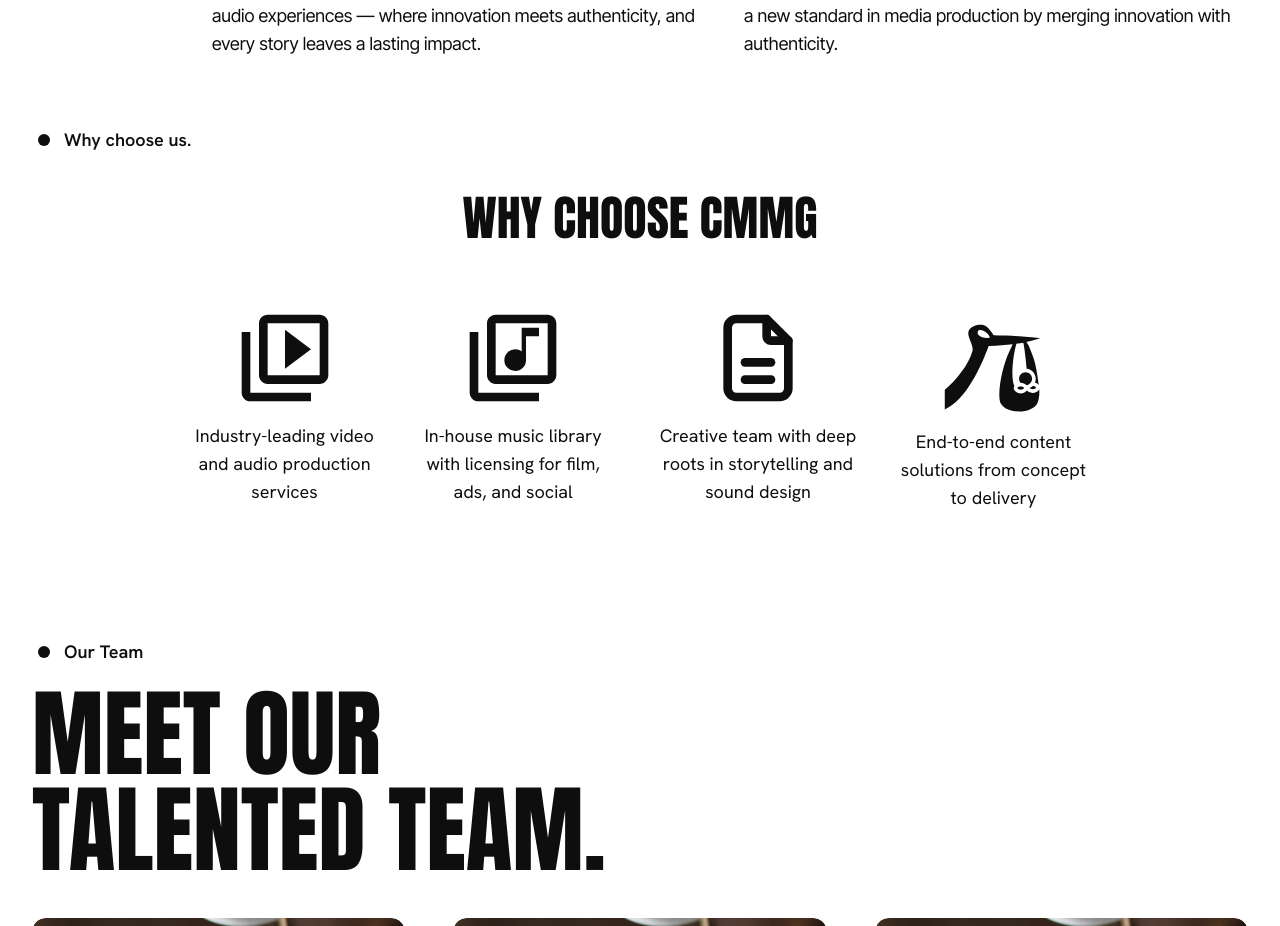
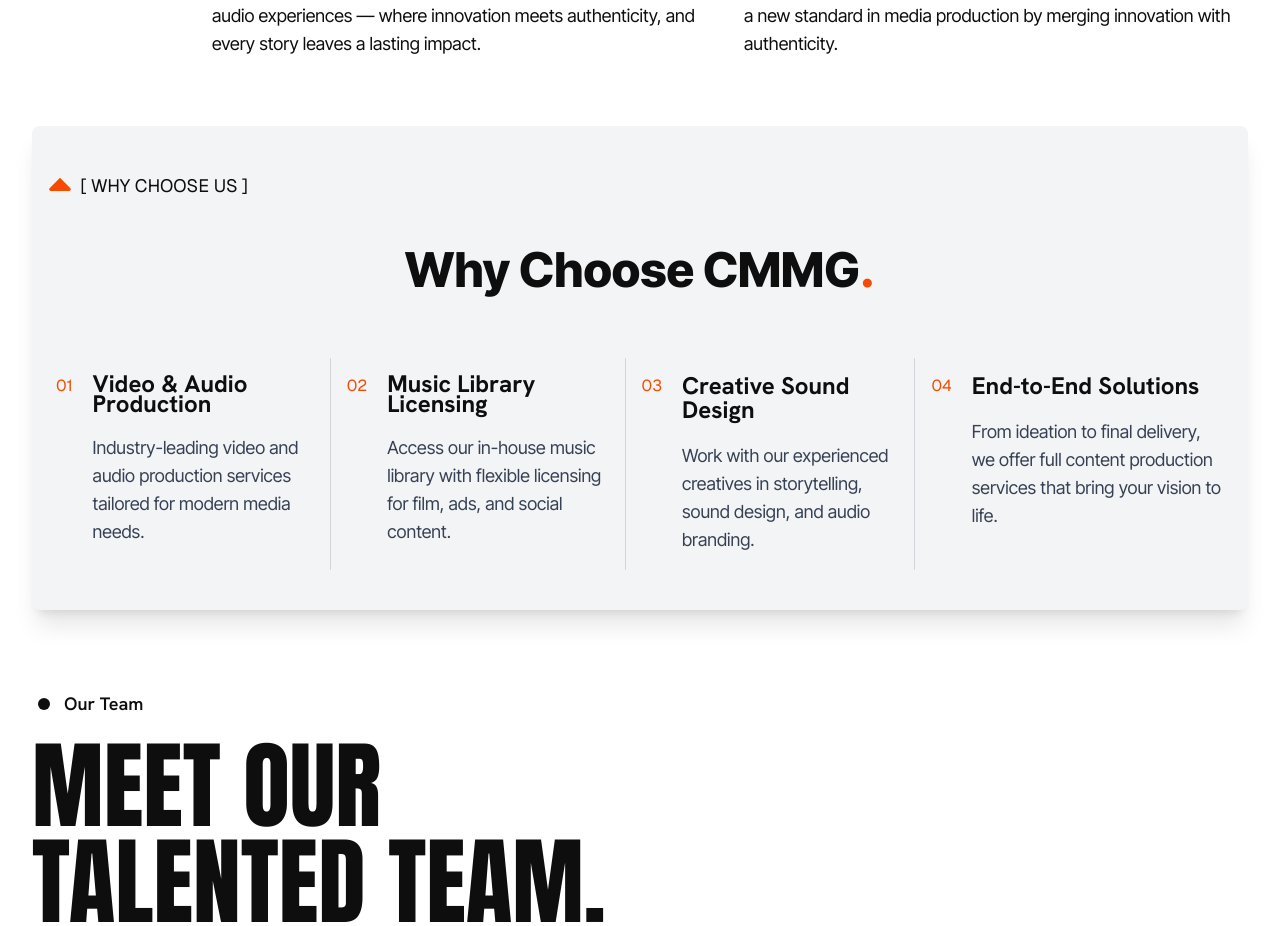
Before and after one commit to seedwaydevs/cmmg, a Next.js app: page /about in a window 1280 px wide. Shown: the part 1502-2428 px from the top of the page. Built offline with nearby package versions, Linux system fonts and the light colour scheme.

Commit message:
Updating why choose us

```diff
--- a/src/app/about/page.tsx
+++ b/src/app/about/page.tsx
@@ -119,42 +119,80 @@ const About = () => {
         </div>
 
         {/* Section 3: Why Choose Us */}
-        <div>
-          <div className="flex items-center space-x-2">
-            <GoDotFill className="h-6 w-6" />
-            <p className={`${hanken.className} text-lg font-semibold`}>
-              Why choose us.
-            </p>
+        <div className="bg-gray-100 py-10 rounded-md p-2 shadow-xl">
+          <div className="flex items-center">
+            <TiArrowSortedUp className="text-orange-600 h-7 w-7 lg:h-10 lg:w-10" />
+            <p className="text-xs uppercase lg:text-lg">[ Why choose us ]</p>
           </div>
-          <div className="space-y-6 flex flex-col md:items-center py-5">
+          <div className="space-y-6 flex flex-col md:items-center ">
             <h2
-              className={`${antonFont.className} text-3xl md:text-5xl md:py-5 uppercase`}
+              className={`${inter.className} text-3xl md:text-5xl p-2 md:p-10 font-extrabold `}
             >
-              Why Choose CMMG
+              Why Choose CMMG<span className="text-orange-600">.</span>
             </h2>
-            <div
-              className={`${hanken.className} space-y-3 md:py-5 text-lg flex flex-col md:flex-row md:items-center lg:max-w-4xl lg:space-x-8`}
-            >
-              <div className="flex flex-col md:items-center md:text-center space-y-3">
-                <MdOutlineVideoLibrary className="hidden md:flex md:h-16 md:w-16 lg:h-26 lg:w-26" />
-                <p>Industry-leading video and audio production services</p>
+            <div className="flex flex-col lg:flex-row space-y-5 lg:space-y-0 ">
+              {/* Video Production */}
+              <div className="flex items-start space-x-5 border-b lg:border-b-0 lg:border-r border-gray-300 p-4">
+                <p className="text-orange-600">01</p>
+                <div className="space-y-5">
+                  <h3
+                    className={`${hanken.className} leading-5 text-2xl font-bold`}
+                  >
+                    Video & Audio Production
+                  </h3>
+                  <p className={`${inter.className} md:text-lg text-gray-700`}>
+                    Industry-leading video and audio production services
+                    tailored for modern media needs.
+                  </p>
+                </div>
               </div>
-              <div className="flex flex-col md:items-center md:text-center space-y-3">
-                <MdOutlineLibraryMusic className="hidden md:flex md:h-16 md:w-16 lg:h-26 lg:w-26" />
-                <p>
-                  In-house music library with licensing for film, ads, and
-                  social
-                </p>
+
+              {/* Music Library */}
+              <div className="flex items-start space-x-5 border-b lg:border-b-0 lg:border-r border-gray-300 p-4">
+                <p className="text-orange-600">02</p>
+                <div className="space-y-5 ">
+                  <h3
+                    className={`${hanken.className}  leading-5 text-2xl font-bold`}
+                  >
+                    Music Library Licensing
+                  </h3>
+                  <p className={`${inter.className} md:text-lg text-gray-700`}>
+                    Access our in-house music library with flexible licensing
+                    for film, ads, and social content.
+                  </p>
+                </div>
               </div>
-              <div className="flex flex-col md:items-center md:text-center space-y-3">
-                <TbFileDescription className="hidden md:flex md:h-16 md:w-16 lg:h-26 lg:w-26" />
-                <p>
-                  Creative team with deep roots in storytelling and sound design
-                </p>
+
+              {/* Creative Team */}
+              <div className="flex items-start space-x-5 border-b lg:border-b-0 lg:border-r border-gray-300 p-4">
+                <p className="text-orange-600">03</p>
+                <div className="space-y-5">
+                  <h3
+                    className={`${hanken.className} leading-6 text-2xl font-bold`}
+                  >
+                    Creative Sound Design
+                  </h3>
+                  <p className={`${inter.className} md:text-lg text-gray-700`}>
+                    Work with our experienced creatives in storytelling, sound
+                    design, and audio branding.
+                  </p>
+                </div>
               </div>
-              <div className="flex flex-col md:items-center md:text-center space-y-3">
-                <GiStorkDelivery className="hidden md:flex md:h-16 md:w-16 lg:h-26 lg:w-26" />
-                <p>End-to-end content solutions from concept to delivery</p>
+
+              {/* End-to-End Content */}
+              <div className="flex items-start space-x-5 p-4">
+                <p className="text-orange-600">04</p>
+                <div className="space-y-5">
+                  <h3
+                    className={`${hanken.className} leading-6 text-2xl font-bold`}
+                  >
+                    End-to-End Solutions
+                  </h3>
+                  <p className={`${inter.className} md:text-lg text-gray-700`}>
+                    From ideation to final delivery, we offer full content
+                    production services that bring your vision to life.
+                  </p>
+                </div>
               </div>
             </div>
           </div>
```
